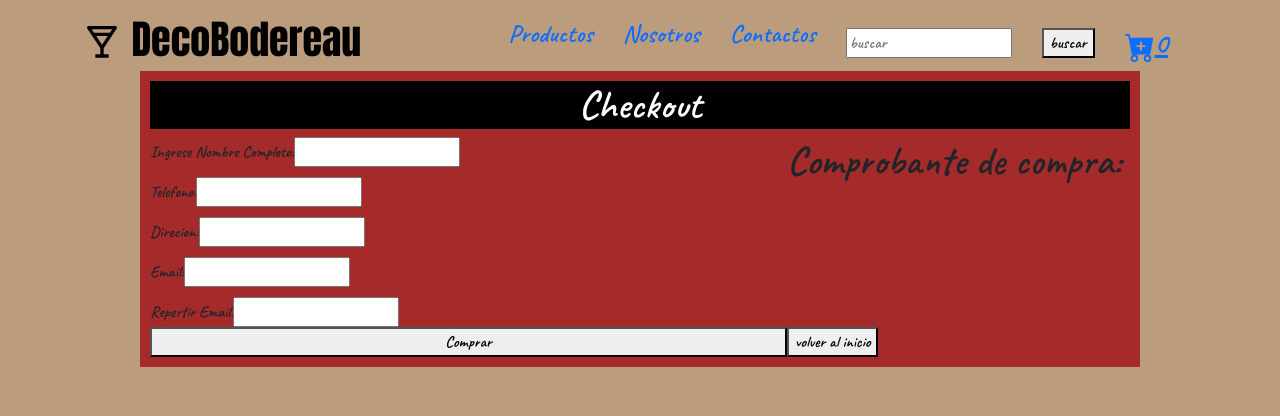
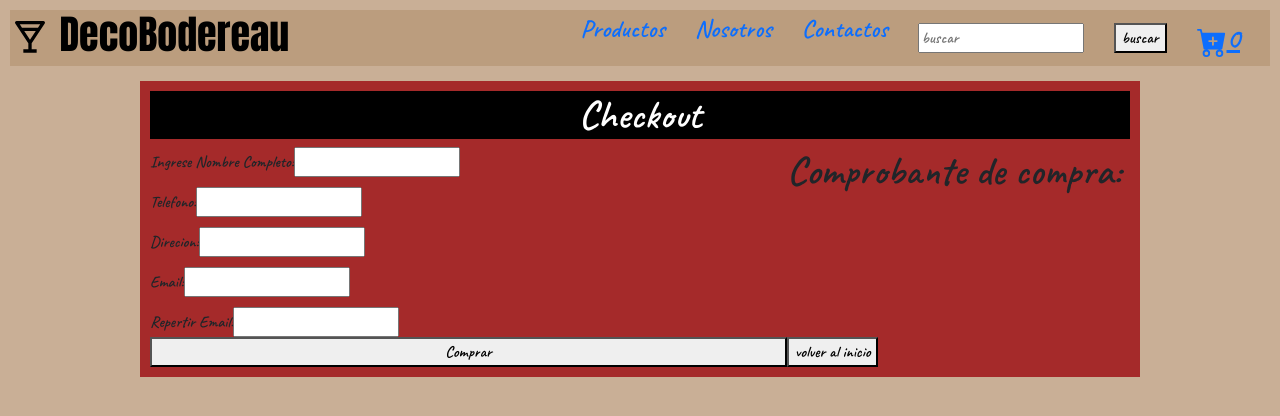
Before and after one commit to ismaelmaizon/DecoBodereau-Prueba, a React (Vite) app: page /Checkout in a window 1280 px wide. Shown: the top 416 px of the page. Built offline with nearby package versions, Linux system fonts and the light colour scheme; no server answers; the database is empty.

Commit message:
commite desde casa

```diff
--- a/src/App.css
+++ b/src/App.css
@@ -1,6 +1,6 @@
 .container{
     margin: 15px auto;
-    background-color: #BB9D7E;
+    background-color: #C9AF96;
     width: 80%;
     height: 100%;
 }
--- a/src/App.jsx
+++ b/src/App.jsx
@@ -22,10 +22,10 @@ function App() {
 
 
   return (
-    <div className="container">
+    <div>
       <CartProvider>
         <Navbar/>
-        <div>
+        <div className="container">
           <Routes>
             <Route path="/"
             element={<CardProducts/>} />
--- a/src/component/ItemListContainer/CardProducts.module.css
+++ b/src/component/ItemListContainer/CardProducts.module.css
@@ -1,6 +1,7 @@
 .title {
     margin-top: 50px;
-    background-color: #693D0E;
+    background-color: #B5B5B5;
+    color: #fff;
     display: flex;
     flex-direction: row;
     justify-content: center;
@@ -20,7 +21,7 @@
 /* productos! */
 
 .card{
-    margin: auto 20%;
+    margin: auto 150px;
     display: grid;
     width: 75%;
     grid-template-columns: repeat(4, 300px);
@@ -34,14 +35,15 @@
     width: 300px;
     height: 400px;
     grid-template-rows: 300px 50px 50px;
-    background-color: black;
+    background-color: #B5B5B5;
     color: white;
     font-size: 8px;
     margin-top: 15px;
     margin-bottom: 25px;
     padding: 10px;
-    border-radius: 15%;
     justify-content: center;
+    border: solid 20px #000;
+
 
 }
 
--- a/src/component/Navbar/Navbar.module.css
+++ b/src/component/Navbar/Navbar.module.css
@@ -1,8 +1,12 @@
+.cont {
+    width: 1000px;
+    background-color: black;
+}
+
 .container {
+    background-color: #BB9D7E;
     margin: 0px;
     padding: 0px;
-    width: 100%;
-    height: 100%;
     display: flex;
     flex-direction: row;
     justify-content: center;
--- a/src/index.css
+++ b/src/index.css
@@ -2,5 +2,5 @@ body{
   margin: 10px;
   font-family: 'Anton', sans-serif;
   font-family: 'Caveat', cursive;
-  background-color: #BB9D7E;
+  background-color: #C9AF96;
 }
```
